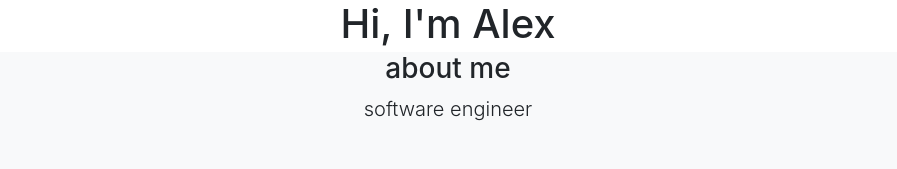
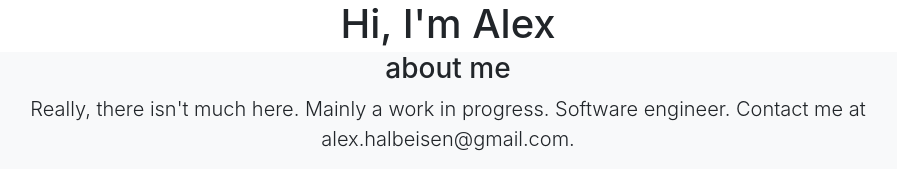
Before and after one commit to alexhalbeisen/my-site, a website with bundled scripts: page index.html in a window 1280 px wide. Shown: the top 169 px of the page, without its empty margins (192-1089 px from the left). Built offline with nearby package versions, Linux system fonts and the light colour scheme.

Commit message:
ok, add maybe a little bit more info...

```diff
--- a/index.html
+++ b/index.html
@@ -74,7 +74,7 @@
         <div class="row">
           <div class="col-lg-10 mx-auto">
             <h3>about me</h3>
-            <p class="lead mb-5">software engineer</p>
+            <p class="lead mb-5">Really, there isn't much here. Mainly a work in progress. Software engineer. Contact me at alex.halbeisen@gmail.com.</p>
           </div>
         </div>
       </div>
```
